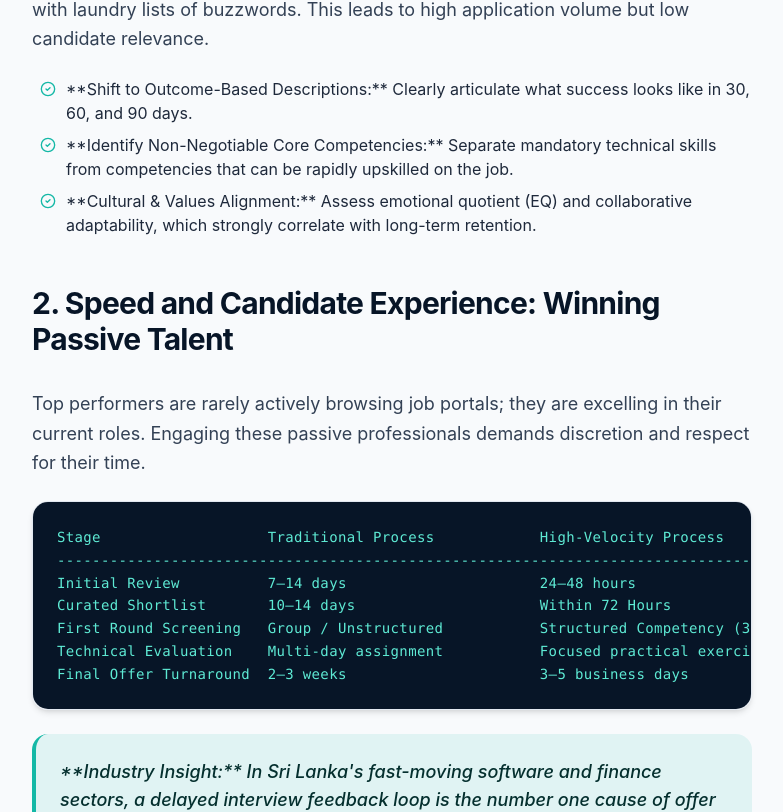
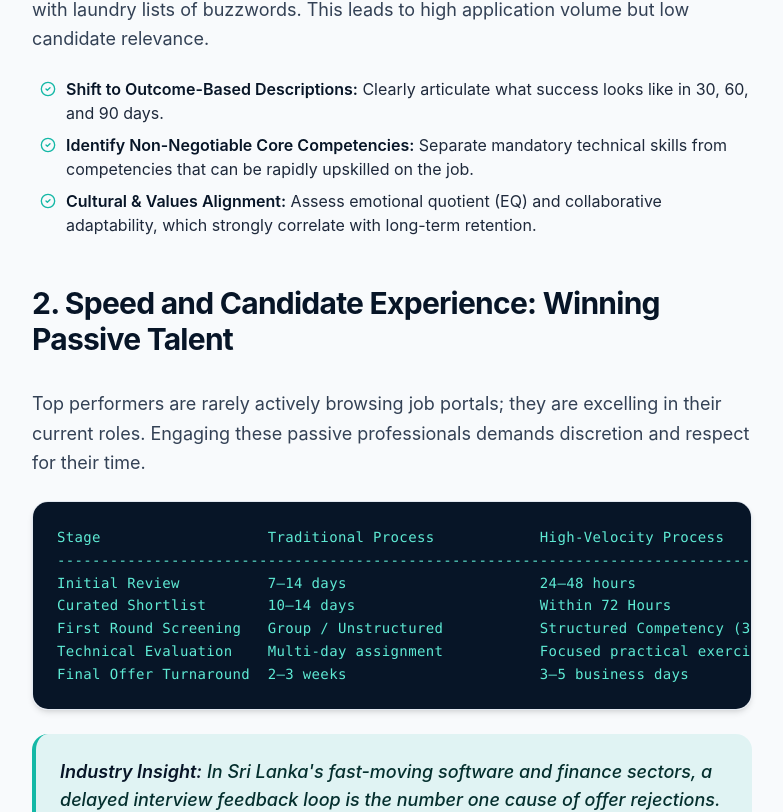
Before and after one commit to sgc1996/prime-talents-website, a Next.js app: page /blog/effective-hiring-strategies-sri-lanka in a window 1280 px wide. Shown: the part 1613-2425 px from the top of the page, without its empty margins (248-1031 px from the left). Built offline with nearby package versions, Linux system fonts and the light colour scheme; no server answers.

Commit message:
fix: convert raw markdown asterisks to semantic HTML bold tags across articles and privacy page

```diff
--- a/src/app/blog/[slug]/page.tsx
+++ b/src/app/blog/[slug]/page.tsx
@@ -64,6 +64,20 @@ export async function generateMetadata({ params }: Props): Promise<Metadata> {
       images: [post.coverImage],
     },
   };
+}
+
+function renderFormattedText(text: string) {
+  const parts = text.split(/(\*\*[^*]+\*\*)/g);
+  return parts.map((part, i) => {
+    if (part.startsWith("**") && part.endsWith("**")) {
+      return (
+        <strong key={i} className="font-semibold text-navy-950 dark:text-white">
+          {part.slice(2, -2)}
+        </strong>
+      );
+    }
+    return part;
+  });
 }
 
 export default function BlogPostPage({ params }: Props) {
@@ -243,7 +257,7 @@ export default function BlogPostPage({ params }: Props) {
                     key={idx}
                     className="p-5 sm:p-6 rounded-2xl bg-teal-500/10 dark:bg-navy-900 border-l-4 border-teal-500 text-teal-950 dark:text-teal-200 font-medium my-6 italic text-base sm:text-lg leading-relaxed shadow-xs"
                   >
-                    {block.replace("> ", "")}
+                    {renderFormattedText(block.replace("> ", ""))}
                   </blockquote>
                 );
               }
@@ -264,7 +278,7 @@ export default function BlogPostPage({ params }: Props) {
                     {items.map((it, iIdx) => (
                       <li key={iIdx} className="flex items-start gap-2.5 text-sm sm:text-base">
                         <CheckCircle2 className="w-4 h-4 text-teal-500 shrink-0 mt-1" />
-                        <span>{it.replace(/^[-*]|\d+\.\s*/, "")}</span>
+                        <span>{renderFormattedText(it.replace(/^[-*]|\d+\.\s*/, ""))}</span>
                       </li>
                     ))}
                   </ul>
@@ -272,7 +286,7 @@ export default function BlogPostPage({ params }: Props) {
               }
               return (
                 <p key={idx} className="text-slate-700 dark:text-slate-300 leading-relaxed">
-                  {block}
+                  {renderFormattedText(block)}
                 </p>
               );
             })}
--- a/src/app/privacy/page.tsx
+++ b/src/app/privacy/page.tsx
@@ -36,8 +36,8 @@ export default function PrivacyPolicyPage() {
           </p>
           <p>
             This Privacy Policy sets out how we collect, process, store, and disclose
-            personal data in compliance with the **Personal Data Protection Act No. 9 of 2022
-            (PDPA)** of Sri Lanka, international data protection standards, and guidelines
+            personal data in compliance with the <strong>Personal Data Protection Act No. 9 of 2022
+            (PDPA)</strong> of Sri Lanka, international data protection standards, and guidelines
             issued by the Data Protection Authority of Sri Lanka.
           </p>
         </section>
```
